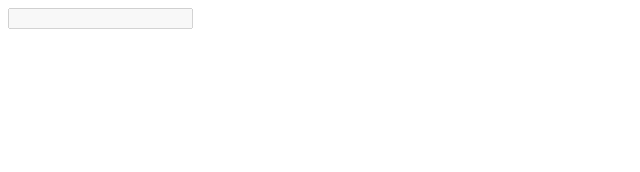
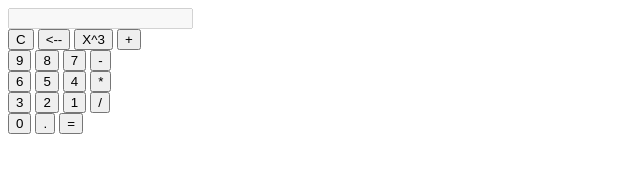
Before and after one commit to iuliasarb/calculator-js, a plain HTML site: page index.html in a window 1280 px wide. Shown: the whole page, without its empty margins (0-640 px from the left). Drawn offline with Linux system fonts and the light colour scheme.

Commit message:
added buttons

```diff
--- a/index.html
+++ b/index.html
@@ -7,7 +7,33 @@
 <body>
 	<div id="calculator">
 		<form>
-			<input type="text id="display" disabled>
+			<input type="text id="display" disabled><br/>
+
+			<input type="button" value="C" class="keys" onclick="addtoscreen('c')">
+			<input type="button" value="<--" class="keys" onclick="backspace()">
+			<input type="button" value="X^3" class="keys" onclick="power(3)">
+			<input type="button" value="+" class="keys" onclick="addtoscreen('+')"><br/>
+
+			<input type="button" value="9" class="keys" onclick="addtoscreen('9')">
+			<input type="button" value="8" class="keys" onclick="addtoscreen('8')">
+			<input type="button" value="7" class="keys" onclick="addtoscreen('7')">
+			<input type="button" value="-" class="keys" onclick="addtoscreen('-')"><br/>
+
+			<input type="button" value="6" class="keys" onclick="addtoscreen('6')">
+			<input type="button" value="5" class="keys" onclick="addtoscreen('5')">
+			<input type="button" value="4" class="keys" onclick="addtoscreen('4')">
+			<input type="button" value="*" class="keys" onclick="addtoscreen('*')"><br/>
+
+			<input type="button" value="3" class="keys" onclick="addtoscreen('3')">
+			<input type="button" value="2" class="keys" onclick="addtoscreen('2')">
+			<input type="button" value="1" class="keys" onclick="addtoscreen('1')">
+			<input type="button" value="/" class="keys" onclick="addtoscreen('/')"><br/>
+
+			<input type="button" value="0" class="keys" onclick="addtoscreen('0')">
+			<input type="button" value="." class="keys" onclick="addtoscreen('.')">
+			<input type="button" value="=" id="equal" onclick="answer()">
+
+
 
 
 		</form>
```
